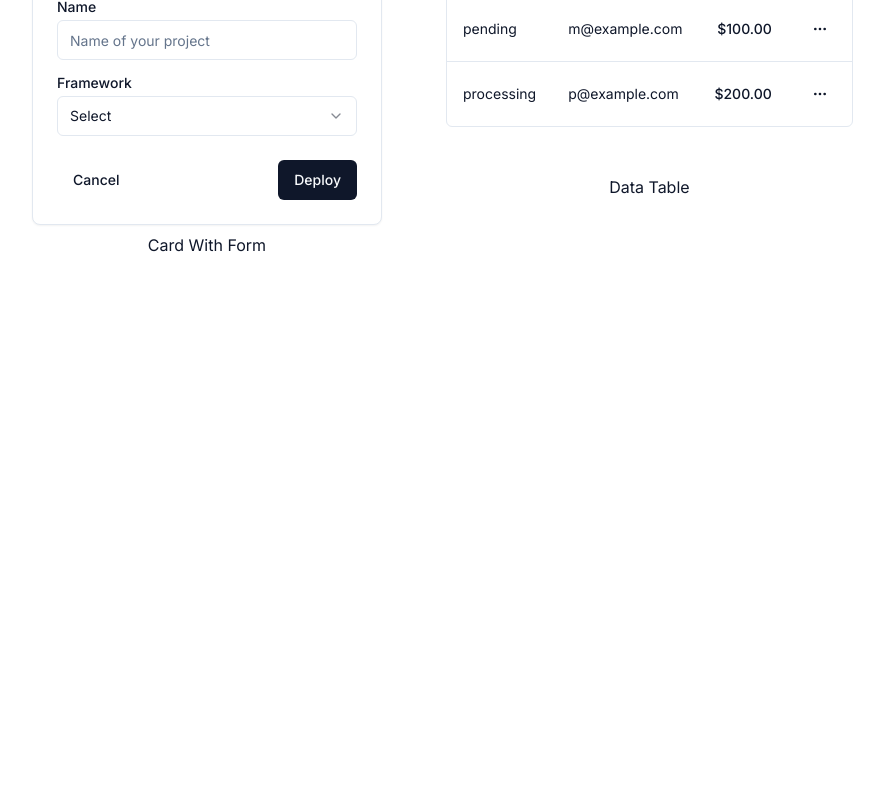
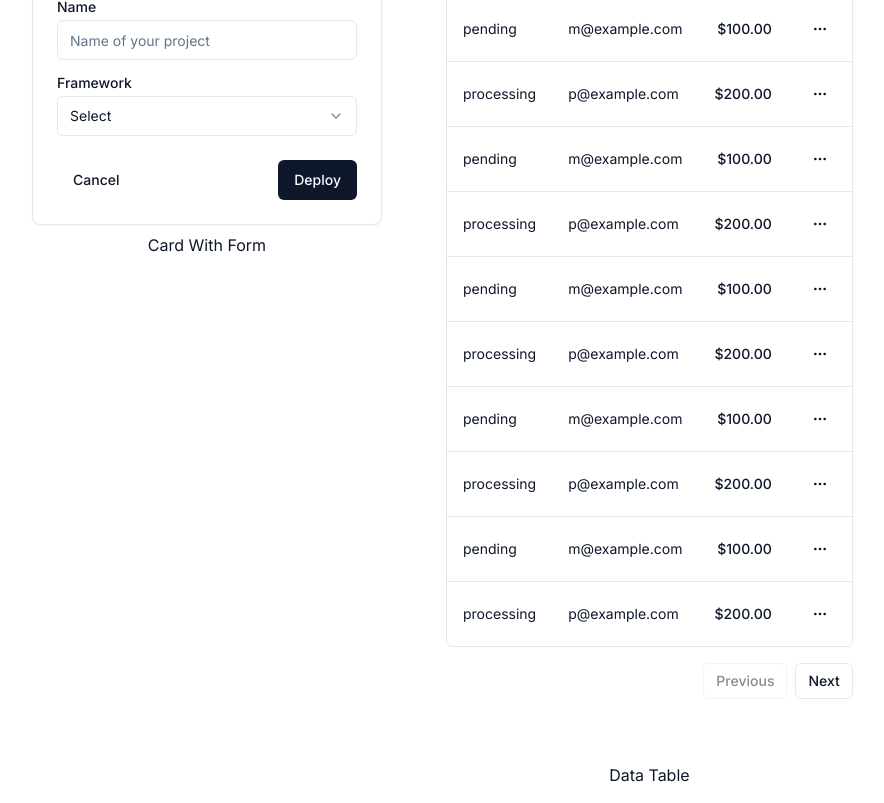
Before and after one commit to softwarebyze/next-shad, a Next.js app: page / in a window 1280 px wide. Shown: the part 980-1783 px from the top of the page, without its empty margins (8-892 px from the left). Before the commit the page ends 1253 px from the top, so only its background shows below. Built offline with nearby package versions, Linux system fonts and the light colour scheme.

Commit message:
add pagination

```diff
--- a/components/demo/data-table-demo.tsx
+++ b/components/demo/data-table-demo.tsx
@@ -89,7 +89,66 @@ const data: Payment[] = [
     status: "processing",
     email: "p@example.com",
   },
-  // ...
+  {
+    id: "728ed52f",
+    amount: 100,
+    status: "pending",
+    email: "m@example.com",
+  },
+  {
+    id: "3b3c1f2a",
+    amount: 200,
+    status: "processing",
+    email: "p@example.com",
+  },
+  {
+    id: "728ed52f",
+    amount: 100,
+    status: "pending",
+    email: "m@example.com",
+  },
+  {
+    id: "3b3c1f2a",
+    amount: 200,
+    status: "processing",
+    email: "p@example.com",
+  },
+  {
+    id: "728ed52f",
+    amount: 100,
+    status: "pending",
+    email: "m@example.com",
+  },
+  {
+    id: "3b3c1f2a",
+    amount: 200,
+    status: "processing",
+    email: "p@example.com",
+  },
+  {
+    id: "728ed52f",
+    amount: 100,
+    status: "pending",
+    email: "m@example.com",
+  },
+  {
+    id: "3b3c1f2a",
+    amount: 200,
+    status: "processing",
+    email: "p@example.com",
+  },
+  {
+    id: "728ed52f",
+    amount: 100,
+    status: "pending",
+    email: "m@example.com",
+  },
+  {
+    id: "3b3c1f2a",
+    amount: 200,
+    status: "processing",
+    email: "p@example.com",
+  },
 ]
 
 export default function DataTableDemo() {
--- /dev/null
+++ b/components/ui/data-table-basic.tsx
@@ -0,0 +1,80 @@
+"use client"
+
+import {
+  ColumnDef,
+  flexRender,
+  getCoreRowModel,
+  useReactTable,
+} from "@tanstack/react-table"
+
+import {
+  Table,
+  TableBody,
+  TableCell,
+  TableHead,
+  TableHeader,
+  TableRow,
+} from "@/components/ui/table"
+
+interface DataTableProps<TData, TValue> {
+  columns: ColumnDef<TData, TValue>[]
+  data: TData[]
+}
+
+export function DataTable<TData, TValue>({
+  columns,
+  data,
+}: DataTableProps<TData, TValue>) {
+  const table = useReactTable({
+    data,
+    columns,
+    getCoreRowModel: getCoreRowModel(),
+  })
+
+  return (
+    <div className="rounded-md border">
+      <Table>
+        <TableHeader>
+          {table.getHeaderGroups().map((headerGroup) => (
+            <TableRow key={headerGroup.id}>
+              {headerGroup.headers.map((header) => {
+                return (
+                  <TableHead key={header.id}>
+                    {header.isPlaceholder
+                      ? null
+                      : flexRender(
+                          header.column.columnDef.header,
+                          header.getContext()
+                        )}
+                  </TableHead>
+                )
+              })}
+            </TableRow>
+          ))}
+        </TableHeader>
+        <TableBody>
+          {table.getRowModel().rows?.length ? (
+            table.getRowModel().rows.map((row) => (
+              <TableRow
+                key={row.id}
+                data-state={row.getIsSelected() && "selected"}
+              >
+                {row.getVisibleCells().map((cell) => (
+                  <TableCell key={cell.id}>
+                    {flexRender(cell.column.columnDef.cell, cell.getContext())}
+                  </TableCell>
+                ))}
+              </TableRow>
+            ))
+          ) : (
+            <TableRow>
+              <TableCell colSpan={columns.length} className="h-24 text-center">
+                No results.
+              </TableCell>
+            </TableRow>
+          )}
+        </TableBody>
+      </Table>
+    </div>
+  )
+}
--- a/components/ui/data-table.tsx
+++ b/components/ui/data-table.tsx
@@ -4,9 +4,11 @@ import {
   ColumnDef,
   flexRender,
   getCoreRowModel,
+  getPaginationRowModel,
   useReactTable,
 } from "@tanstack/react-table"
 
+import { Button } from "@/components/ui/button"
 import {
   Table,
   TableBody,
@@ -29,9 +31,11 @@ export function DataTable<TData, TValue>({
     data,
     columns,
     getCoreRowModel: getCoreRowModel(),
+    getPaginationRowModel: getPaginationRowModel(),
   })
 
   return (
+    <div>
       <div className="rounded-md border">
         <Table>
           <TableHeader>
@@ -61,14 +65,20 @@ export function DataTable<TData, TValue>({
                 >
                   {row.getVisibleCells().map((cell) => (
                     <TableCell key={cell.id}>
-                    {flexRender(cell.column.columnDef.cell, cell.getContext())}
+                      {flexRender(
+                        cell.column.columnDef.cell,
+                        cell.getContext()
+                      )}
                     </TableCell>
                   ))}
                 </TableRow>
               ))
             ) : (
               <TableRow>
-              <TableCell colSpan={columns.length} className="h-24 text-center">
+                <TableCell
+                  colSpan={columns.length}
+                  className="h-24 text-center"
+                >
                   No results.
                 </TableCell>
               </TableRow>
@@ -76,5 +86,24 @@ export function DataTable<TData, TValue>({
           </TableBody>
         </Table>
       </div>
+      <div className="flex items-center justify-end space-x-2 py-4">
+        <Button
+          variant="outline"
+          size="sm"
+          onClick={() => table.previousPage()}
+          disabled={!table.getCanPreviousPage()}
+        >
+          Previous
+        </Button>
+        <Button
+          variant="outline"
+          size="sm"
+          onClick={() => table.nextPage()}
+          disabled={!table.getCanNextPage()}
+        >
+          Next
+        </Button>
+      </div>
+    </div>
   )
 }
```
Lines whose indentation alone changed are shown as unchanged.
